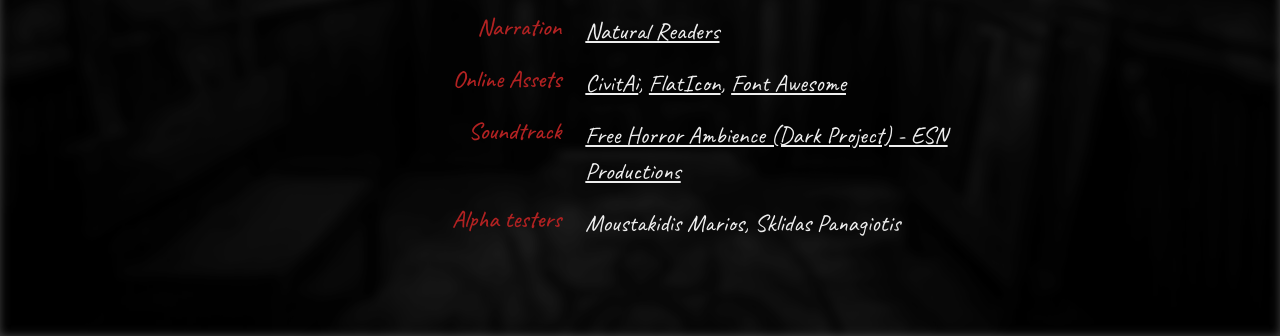
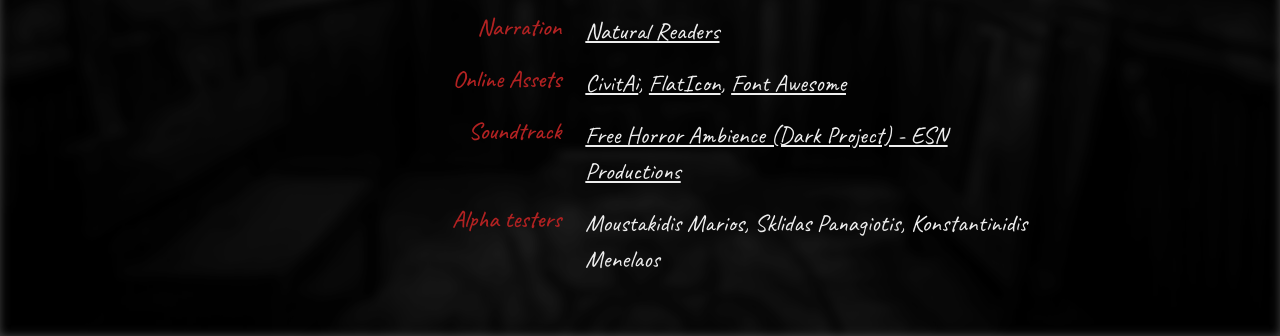
Before and after one commit to chatzakis/the-haunting-within-game, a plain HTML site: page credits.html in a window 1280 px wide. Shown: the part 464-800 px from the top of the page. Drawn offline with nearby package versions, Linux system fonts and the light colour scheme; a web font is replaced by a local one.

Commit message:
Update credits.html

```diff
--- a/credits.html
+++ b/credits.html
@@ -88,7 +88,7 @@
                     <h2>Alpha testers</h2>
                 </div>
                 <div class="col-7 text-start">
-                    <p>Moustakidis Marios, Sklidas Panagiotis</p>
+                    <p>Moustakidis Marios, Sklidas Panagiotis, Konstantinidis Menelaos</p>
                 </div>
             </div>
         </div>
```
